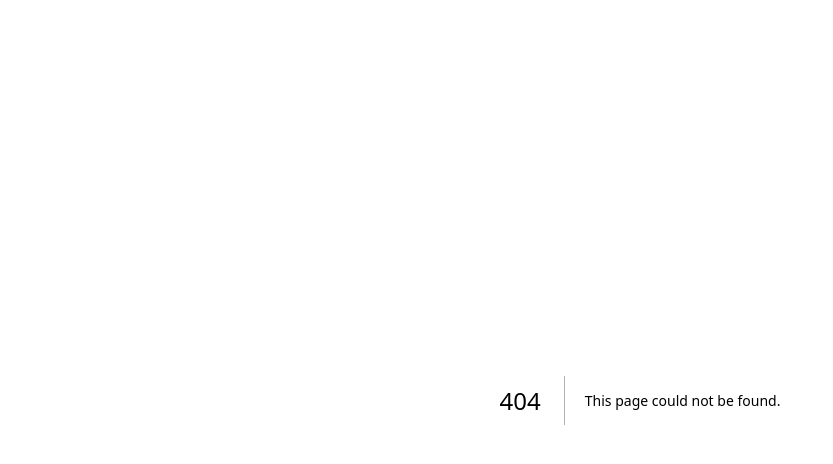
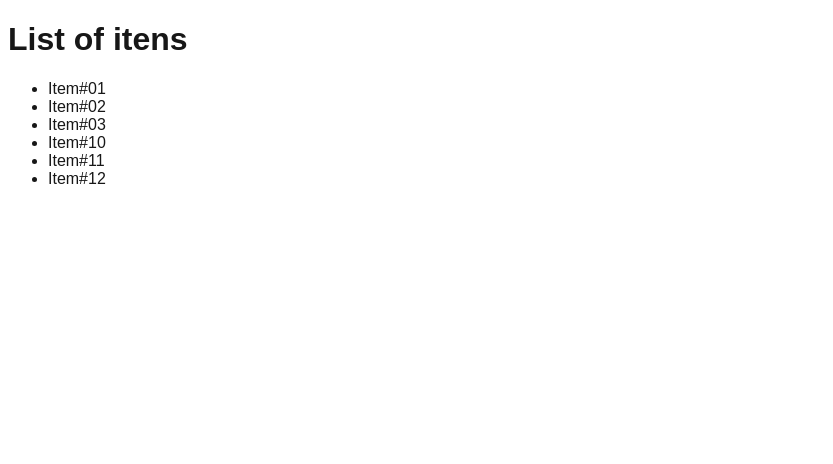
Before and after one commit to munhozotavio/learning, a Next.js app in the folder learning-next/: page /basics/childrenComponent in a window 1280 px wide. Before the commit this address had no page. Shown: the top 464 px of the page, without its empty margins (0-833 px from the left). Built offline with nearby package versions, Linux system fonts and the light colour scheme.

Commit message:
Children components

```diff
--- /dev/null
+++ b/learning-next/components/Item.jsx
@@ -0,0 +1,5 @@
+export default function Item(props){
+  return(
+    <li>{props.content}</li>
+  )
+}
--- /dev/null
+++ b/learning-next/components/List.jsx
@@ -0,0 +1,10 @@
+export default function MyList(props){
+  return(
+    <div>
+      <h1>List of itens</h1>
+      <ul>
+        {props.children}
+      </ul>
+    </div>
+  )
+}
--- /dev/null
+++ b/learning-next/pages/basics/childrenComponent.jsx
@@ -0,0 +1,17 @@
+import MyList from "../../components/List"
+import Item from "../../components/Item"
+
+export default function childrenComponent(){
+  return(
+    <div>
+      <MyList>
+        <Item content="Item#01"/>
+        <Item content="Item#02"/>
+        <Item content="Item#03"/>
+        <Item content="Item#10"/>
+        <Item content="Item#11"/>
+        <Item content="Item#12"/>
+      </MyList>
+    </div>
+  )
+}
```
